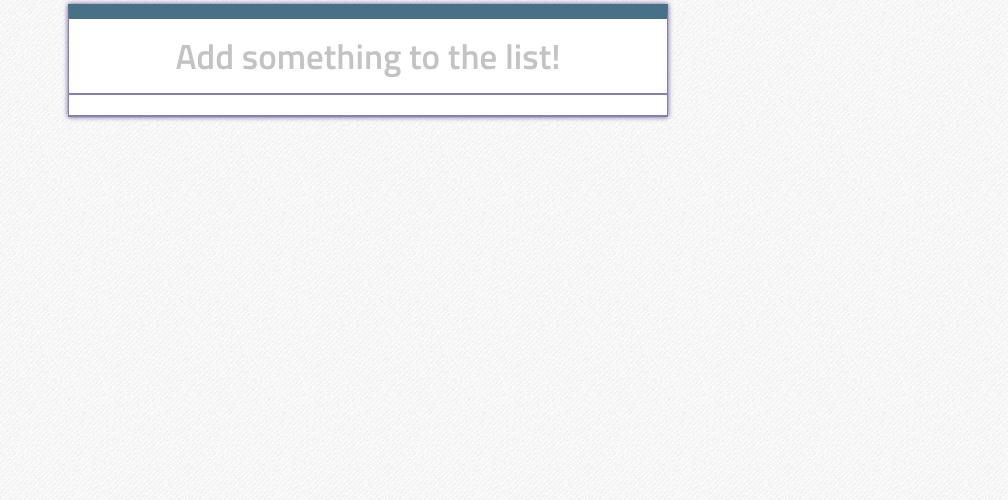
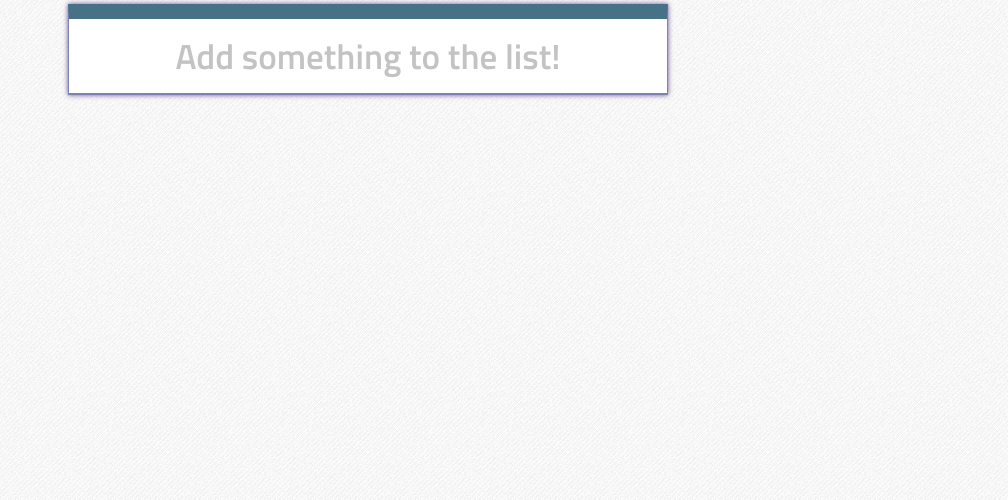
Before and after one commit to sheyanne/javascript_to_do_list, a plain HTML site: page IntermediateTodoList-master/index.html in a window 1280 px wide. Shown: the part 300-800 px from the top of the page, without its empty margins (272-1280 px from the left). Drawn offline with nearby package versions, Linux system fonts and the light colour scheme.

Commit message:
fix last li.

```diff
--- a/IntermediateTodoList-master/index.html
+++ b/IntermediateTodoList-master/index.html
@@ -12,7 +12,6 @@
         <input id="create" name="itemDescription" type="text" placeholder="Add something to the list!">
       </form>
       <ul id='list'>
-        <li class='item' data-id="1">
       </ul>
     </div>
   </div>
```
